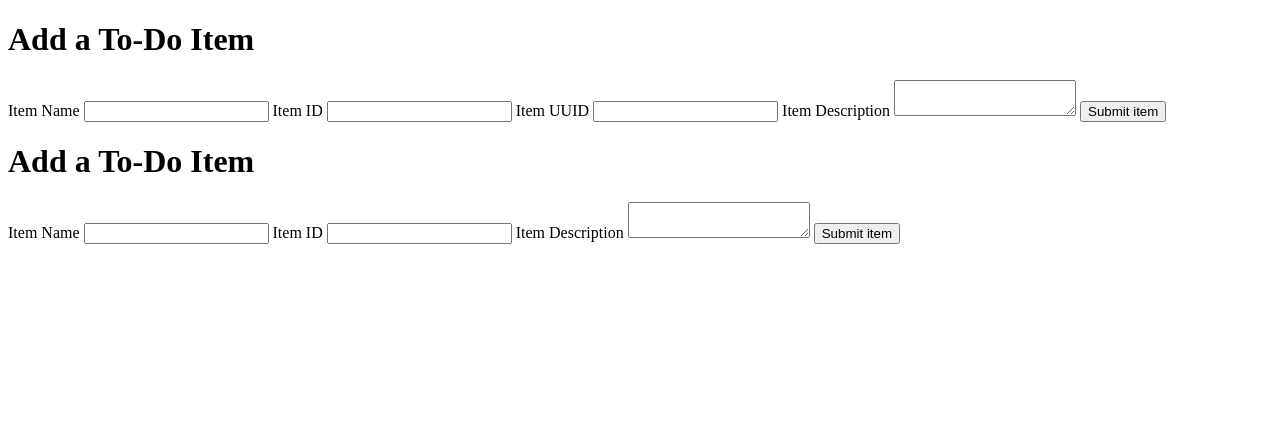
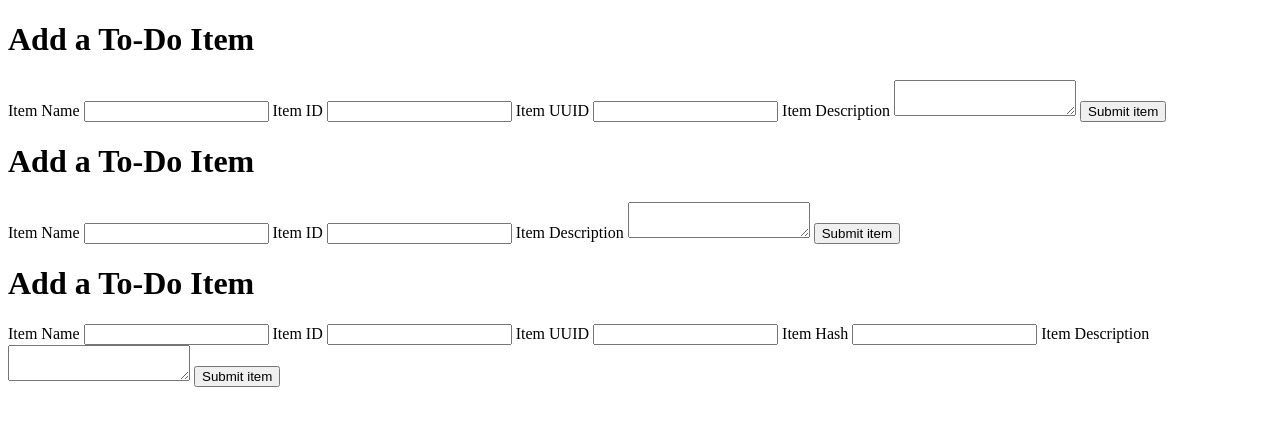
Before and after one commit to aaghadge09/Flask_MongoDB_aryan, a Flask app: page /todo in a window 1280 px wide. Shown: the top 426 px of the page. Run offline with Flask 3, Linux system fonts and the light colour scheme.

Commit message:
Add Item Hash field to To-Do form

```diff
--- a/templates/todo.html
+++ b/templates/todo.html
@@ -44,5 +44,33 @@
 
     <button type="submit">Submit item</button>
   </form>
+<!doctype html>
+<html lang="en">
+<head>
+  <meta charset="utf-8">
+  <meta name="viewport" content="width=device-width, initial-scale=1">
+  <title>To-Do List</title>
+</head>
+<body>
+  <h1>Add a To-Do Item</h1>
+  <form action="/submittodoitem" method="post">
+    <label for="itemName">Item Name</label>
+    <input id="itemName" name="itemName" type="text" required>
+
+    <label for="itemId">Item ID</label>
+    <input id="itemId" name="itemId" type="text" required>
+
+    <label for="itemUuid">Item UUID</label>
+    <input id="itemUuid" name="itemUuid" type="text" required>
+
+    <label for="itemHash">Item Hash</label>
+    <input id="itemHash" name="itemHash" type="text" required>
+
+    <label for="itemDescription">Item Description</label>
+    <textarea id="itemDescription" name="itemDescription" required></textarea>
+
+    <button type="submit">Submit item</button>
+  </form>
 </body>
+</html></body>
 </html>
```
